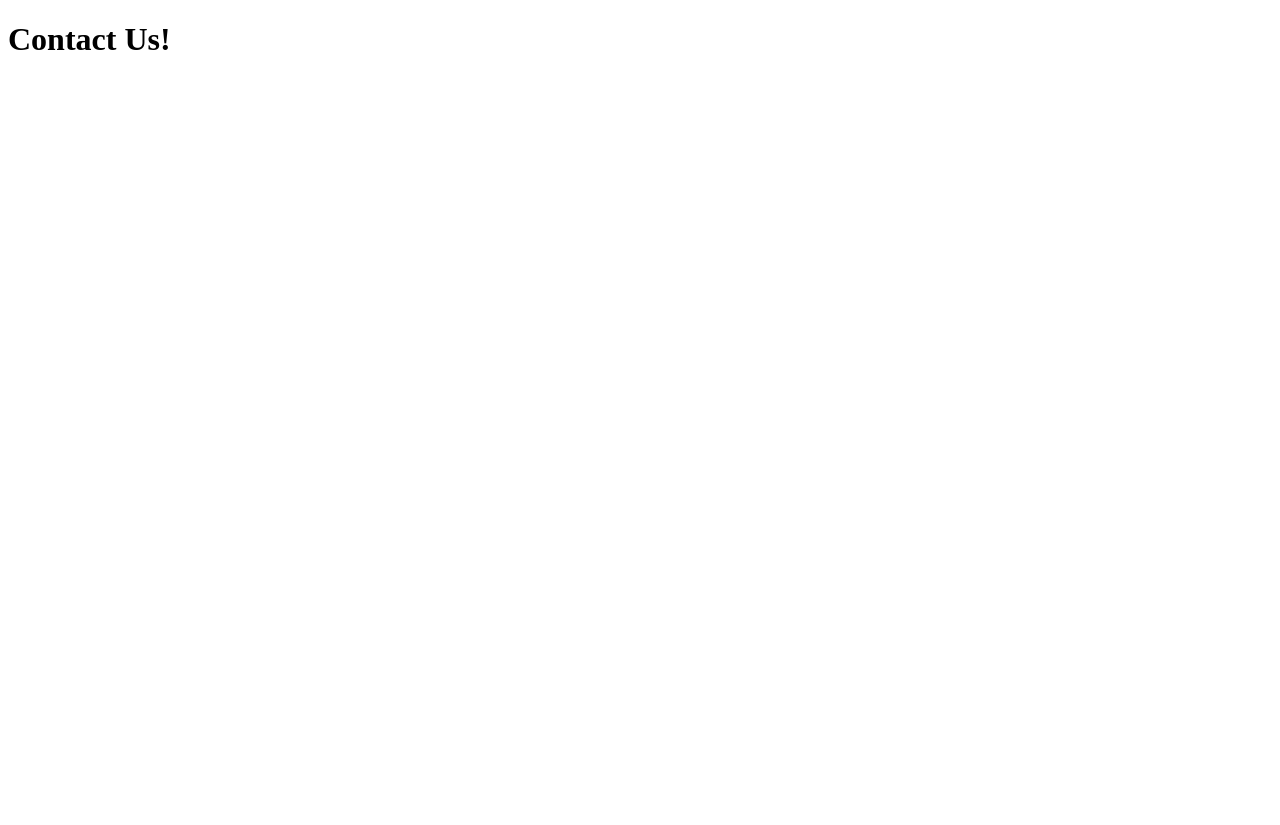
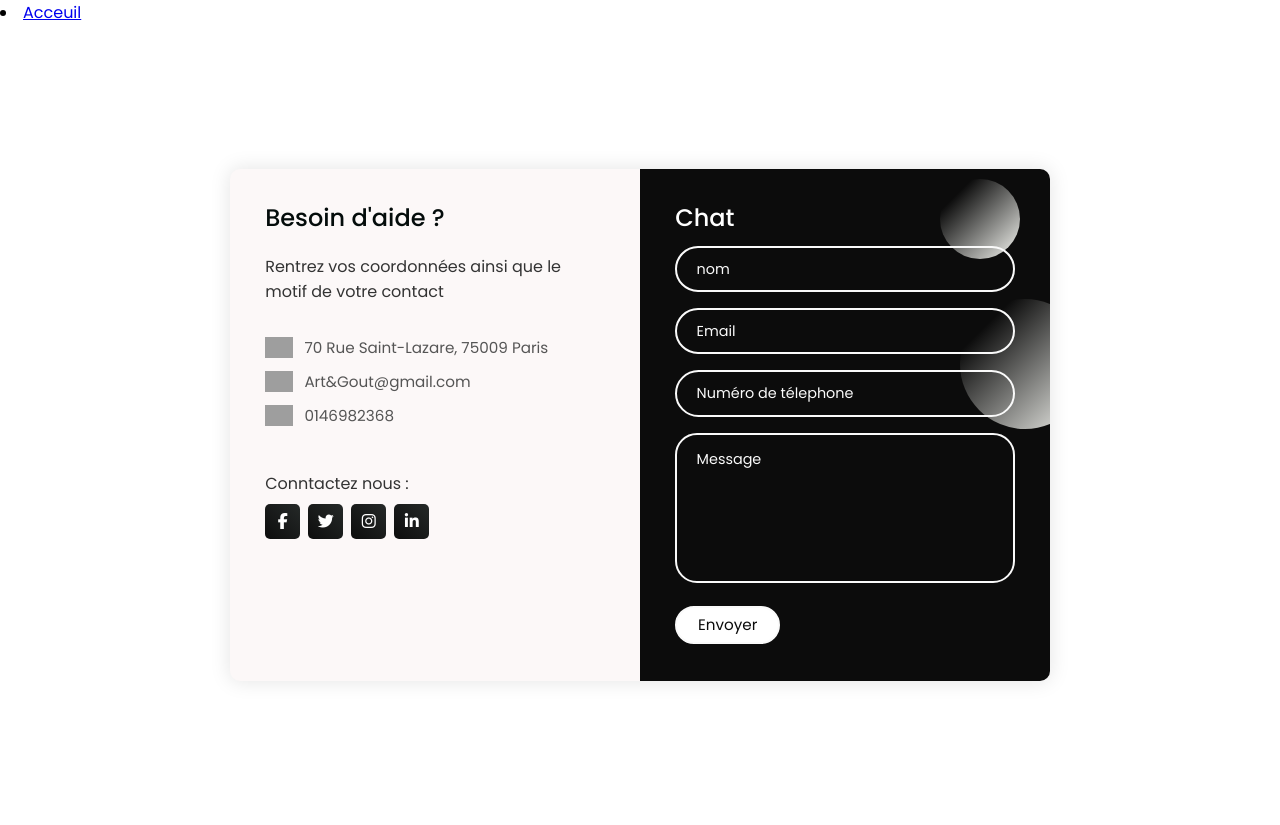
Before and after one commit to uvsq22109110/AWS, a Node server app: page /contact in a window 1280 px wide. Before the commit the page is almost empty. Before the commit the page ends 50 px from the top, so only its background shows below. Run offline with Node 20, Linux system fonts and the light colour scheme; some libraries are stand-ins or nearby versions; grey boxes are pictures that could not be loaded.

Commit message:
Integrer contact form

```diff
--- a/API/views/contact.ejs
+++ b/API/views/contact.ejs
@@ -1,12 +1,93 @@
 <!DOCTYPE html>
-<html lang="en">
-<head>
-    <meta charset="UTF-8">
-    <meta http-equiv="X-UA-Compatible" content="IE=edge">
-    <meta name="viewport" content="width=device-width, initial-scale=1.0">
-    <title>Document</title>
-</head>
-<body>
-    <h1>Contact Us!</h1>
-</body>
+<html lang="fr">
+  <head>
+    <meta charset="UTF-8" />
+    <meta name="viewport" content="width=device-width, initial-scale=1.0" />
+    <title>Contacts</title>
+    <link rel="stylesheet" href="css/Contact-style.css" />
+    <script
+      src="https://kit.fontawesome.com/64d58efce2.js"
+      crossorigin="anonymous"
+    ></script>
+  </head>
+  <body>
+    <li class="nav-item">
+        <a class="nav-link" aria-current="page" href="index">Acceuil</a>
+    </li>
+    <div class="container">
+      <div class="form">
+        <div class="contact-info">
+          <h3 class="title">Besoin d'aide ?</h3>
+          <p class="text">
+            Rentrez vos coordonnées ainsi que le motif de votre contact
+          </p>
+
+          <div class="info">
+            <div class="information">
+              <img src="img/location.png" class="icon" alt="" />
+              <p>70 Rue Saint-Lazare, 75009 Paris</p>
+            </div>
+            <div class="information">
+              <img src="img/email.png" class="icon" alt="" />
+              <p>Art&Gout@gmail.com</p>
+            </div>
+            <div class="information">
+              <img src="img/phone.jfif" class="icon" alt="" />
+              <p>0146982368</p>
+            </div>
+          </div>
+
+          <div class="social-media">
+            <p>Conntactez nous :</p>
+            <div class="social-icons">
+              <a href="#">
+                <i class="fab fa-facebook-f"></i>
+              </a>
+              <a href="#">
+                <i class="fab fa-twitter"></i>
+              </a>
+              <a href="#">
+                <i class="fab fa-instagram"></i>
+              </a>
+              <a href="#">
+                <i class="fab fa-linkedin-in"></i>
+              </a>
+            </div>
+          </div>
+        </div>
+
+        <div class="contact-form">
+          <span class="circle one"></span>
+          <span class="circle two"></span>
+
+          <form action="index" autocomplete="off">
+            <h3 class="title">Chat</h3>
+            <div class="input-container">
+              <input type="text" name="name" class="input" />
+              <label for="">nom</label>
+              <span>nom</span>
+            </div>
+            <div class="input-container">
+              <input type="email" name="email" class="input" />
+              <label for="">Email</label>
+              <span>Email</span>
+            </div>
+            <div class="input-container">
+              <input type="tel" name="phone" class="input" />
+              <label for="">Numéro de télephone</label>
+              <span>Numéro de télephone</span>
+            </div>
+            <div class="input-container textarea">
+              <textarea name="message" class="input"></textarea>
+              <label for="">Message</label>
+              <span>Message</span>
+            </div>
+            <input type="submit" value="Envoyer" class="btn" />
+          </form>
+        </div>
+      </div>
+    </div>
+
+    <script src="API/routes/contact.js"></script>
+  </body>
 </html>
```
